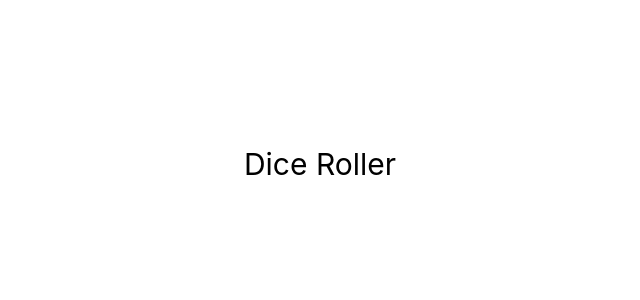
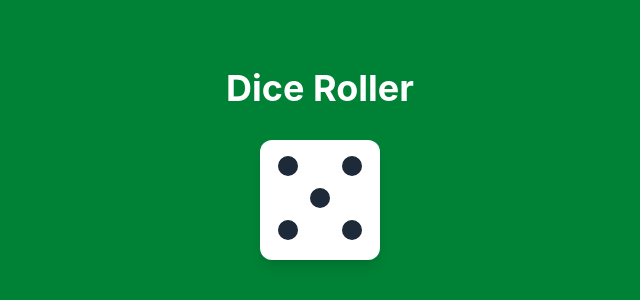
Before and after one commit to mtj0712/dice-roller-app, a React (Vite) app: page / in a window 1280 px wide. Shown: the part 236-536 px from the top of the page, without its empty margins (320-960 px from the left). Built offline with nearby package versions, Linux system fonts and the light colour scheme.

Commit message:
dice-03: Build the Die component

```diff
--- a/src/App.tsx
+++ b/src/App.tsx
@@ -1,7 +1,10 @@
+import Die from "./components/Die";
+
 function App() {
   return (
-    <div className="flex min-h-screen items-center justify-center text-3xl">
-      Dice Roller
+    <div className="flex min-h-screen flex-col items-center justify-center gap-8 bg-green-700">
+      <h1 className="text-4xl font-bold text-white">Dice Roller</h1>
+      <Die />
     </div>
   );
 }
--- /dev/null
+++ b/src/components/Die.tsx
@@ -0,0 +1,30 @@
+const dotPositions: Record<number, number[]> = {
+  1: [4],
+  2: [2, 6],
+  3: [2, 4, 6],
+  4: [0, 2, 6, 8],
+  5: [0, 2, 4, 6, 8],
+  6: [0, 2, 3, 5, 6, 8],
+};
+
+function Die() {
+  const value = 5;
+  const dots = dotPositions[value] ?? [];
+
+  return (
+    <button
+      className="grid grid-cols-3 grid-rows-3 gap-2 rounded-xl bg-white p-4 shadow-lg"
+      style={{ width: "120px", height: "120px" }}
+    >
+      {Array.from({ length: 9 }).map((_, i) => (
+        <div key={i} className="flex items-center justify-center">
+          {dots.includes(i) && (
+            <div className="h-5 w-5 rounded-full bg-gray-800" />
+          )}
+        </div>
+      ))}
+    </button>
+  );
+}
+
+export default Die;
```
